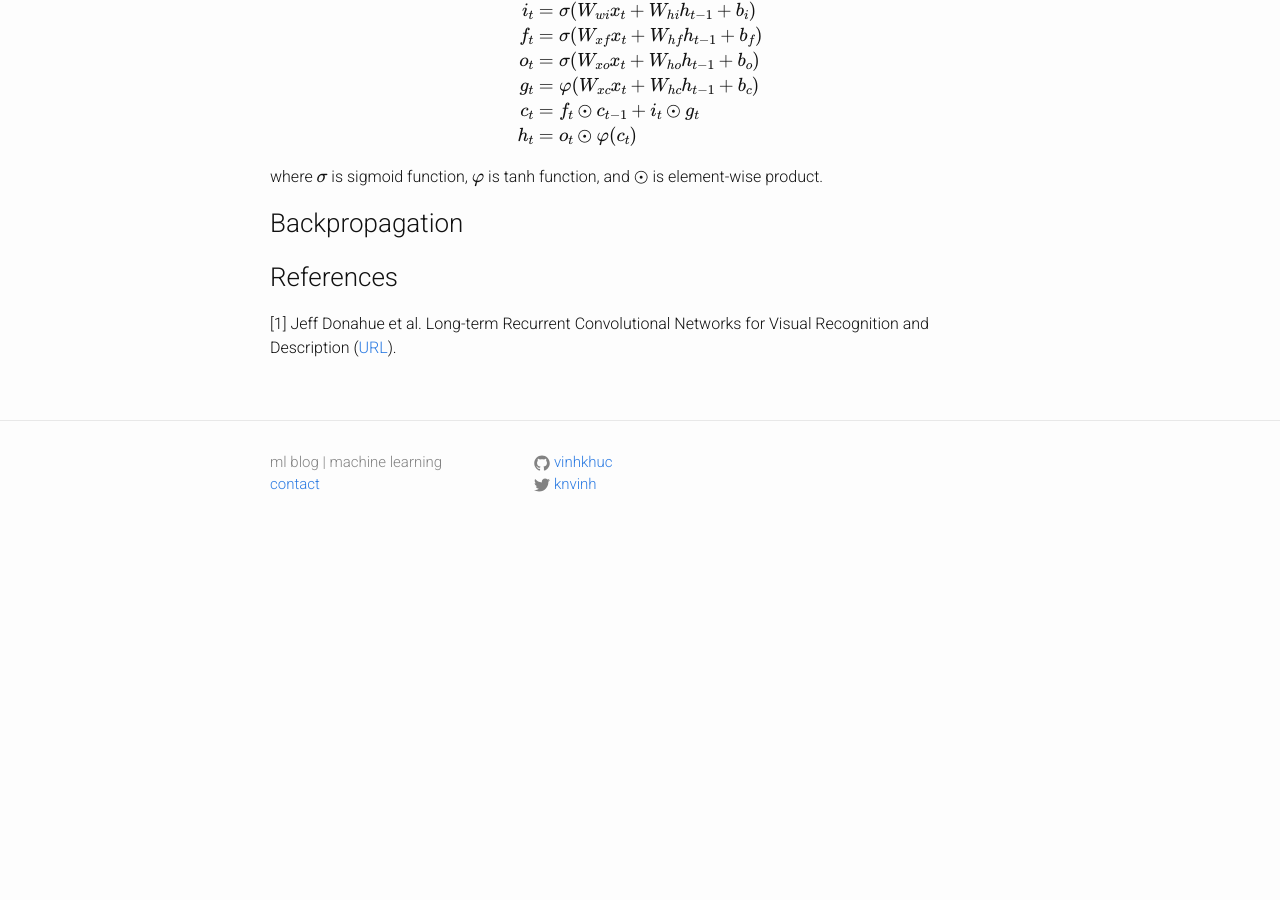
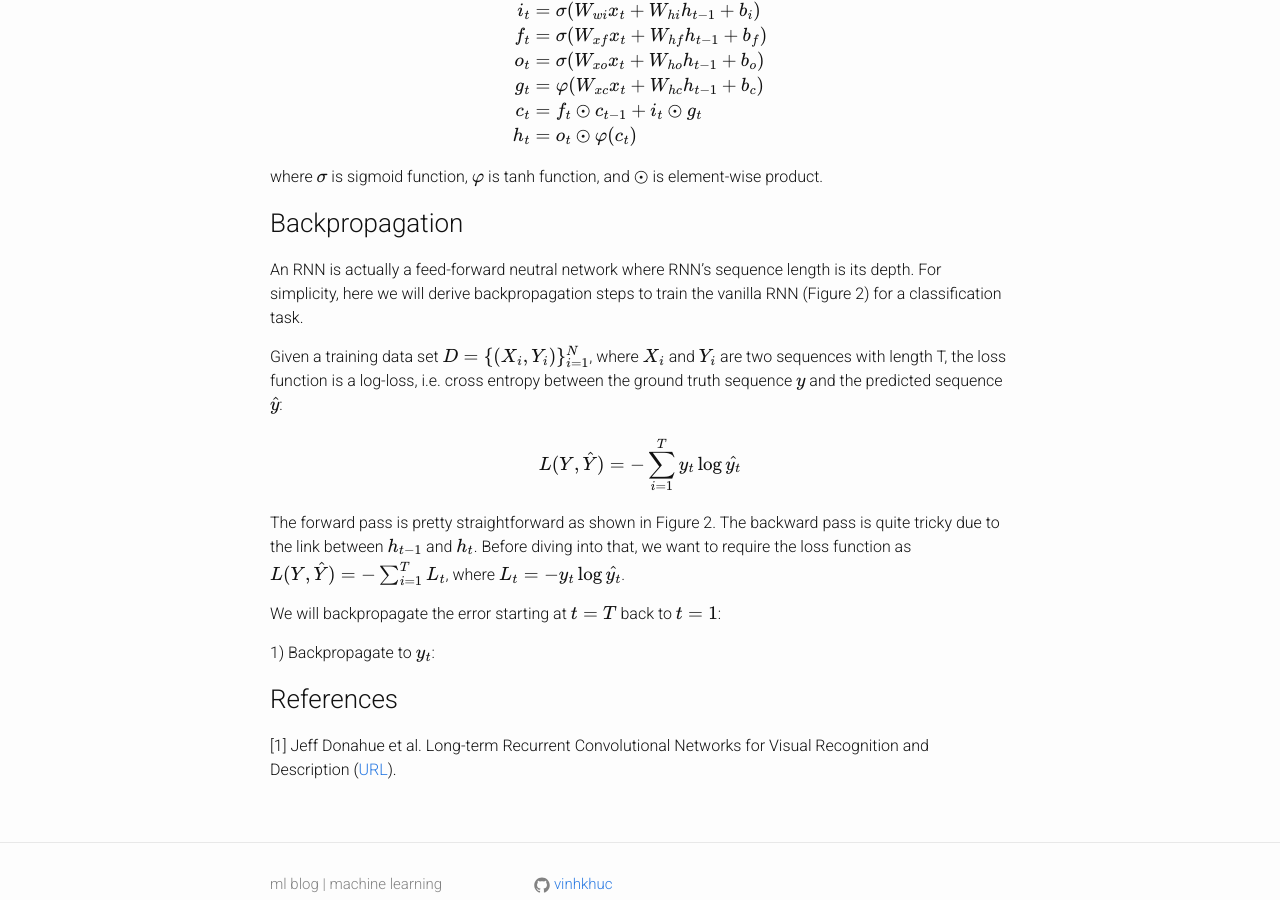
Before and after one commit to vinhkhuc/vinhkhuc.github.io, a Jekyll site: the page built from _posts/2015-03-11-rnn-lstm.md, in a window 1280 px wide and 900 px high, scrolled down 1792 px. Built offline with Jekyll 4.4.1, drawn with Linux system fonts in a browser that asks for light colours; formulas are drawn with MathJax 3; comment, search, counter and statistics services are not loaded; before the commit the page ends 2348 px from its top, so only the background shows below that.

Commit message:
Started backpropagation for RNN.

```diff
--- a/_posts/2015-03-11-rnn-lstm.md
+++ b/_posts/2015-03-11-rnn-lstm.md
@@ -63,7 +63,21 @@ where $$\sigma$$ is sigmoid function, $$\varphi$$ is tanh function, and $$\odot$
 element-wise product.
 
 ### Backpropagation
+An RNN is actually a feed-forward neutral network where RNN's sequence length is its depth. For simplicity, here we will
+derive backpropagation steps to train the vanilla RNN (Figure 2) for a classification task.
 
+Given a training data set $$D = \{(X_i, Y_i)\}_{i=1}^N$$, where $$X_i$$ and $$Y_i$$ are two sequences with length T,
+the loss function is a log-loss, i.e. cross entropy between the ground truth sequence $$y$$ and the predicted sequence $$\hat{y}$$:
+
+$$L(Y, \hat{Y}) = -\sum_{i=1}^Ty_t \log\hat{y_t}$$
+
+The forward pass is pretty straightforward as shown in Figure 2. The backward pass is quite tricky due to the link between
+$$h_{t-1}$$ and $$h_t$$. Before diving into that, we want to require the loss function as
+$$L(Y, \hat{Y}) = -\sum_{i=1}^TL_t$$, where $$L_t = -y_t \log\hat{y_t}$$.
+
+We will backpropagate the error starting at $$t = T$$ back to $$t = 1$$:
+
+1) Backpropagate to $$y_t$$:
 
 
 
```
